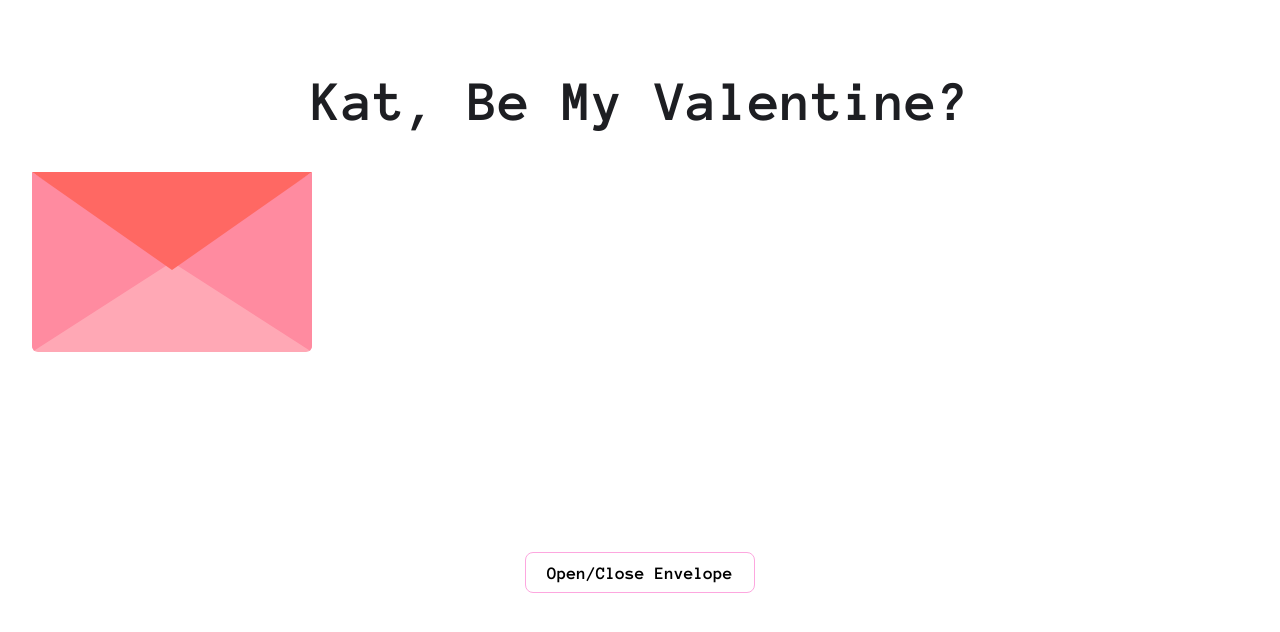
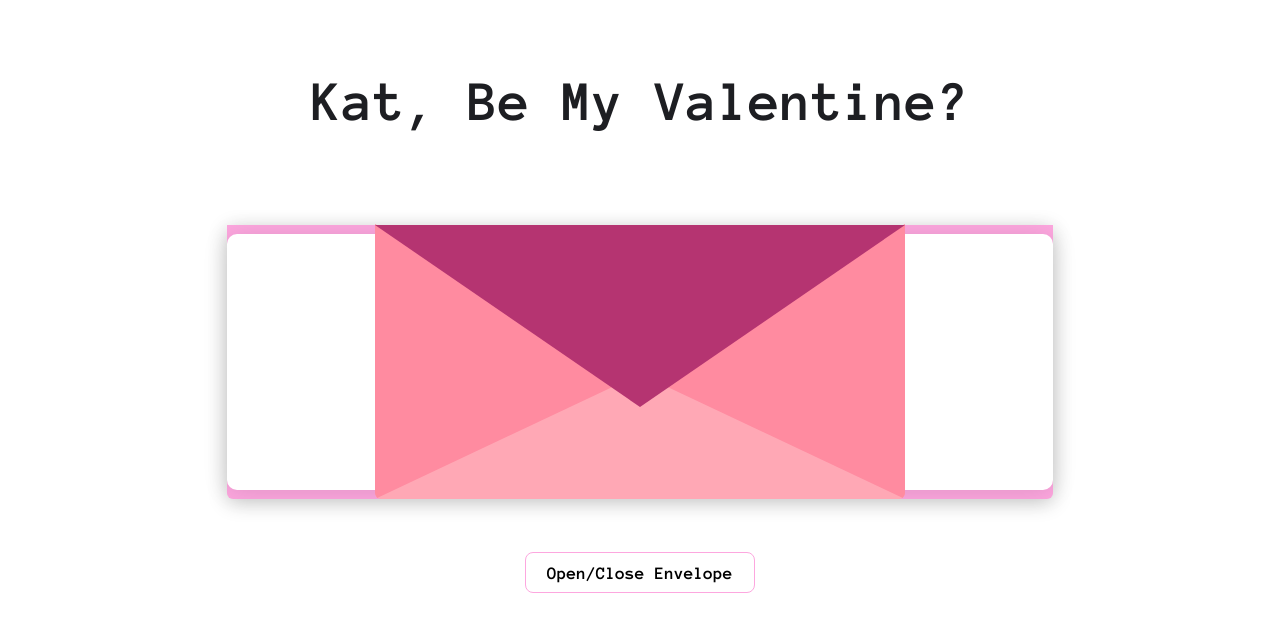
Before and after one commit to essjay05/vday-2024, a React (Vite) app: page / in a window 1280 px wide. Shown: the top 632 px of the page. Built offline with nearby package versions, Linux system fonts and the light colour scheme.

Commit message:
Fixed styles for desktop viewing.

```diff
--- a/src/components/envelope.css
+++ b/src/components/envelope.css
@@ -3,17 +3,23 @@
 /* Envelope */
 .envelope-wrapper {
   height: 380px;
+  display: flex;
+  align-items: center;
+  justify-content: center;
+  margin: 0 auto;
 }
 
-#envelope {
-  position: relative;
-  height: 180px;
-  width: 280px;
+#Envelope {
+  display: flex;
+  align-items: center;
+  justify-content: center;
+  position: static;
+  height: 72%;
+  width: 68%;
   border-bottom-left-radius: 6px;
   border-bottom-right-radius: 6px;
-  margin-left: auto;
-  margin-right: auto;
-  top: 50%;
+  top: 45%;
+  margin: 0 auto;
   background-color: var(--pink-color);
   box-shadow: 0 4px 20px rgba(0,0,0,0.2);
 }
@@ -30,66 +36,20 @@
 }
 
 .flap {
-  border-top: 98px solid #FF6863;
-  border-left: 140px solid transparent;
-  border-right: 140px solid transparent;
-  border-bottom: 82px solid transparent;
+  border-top: 182px solid var(--light-magenta-color);
+  border-left: 265px solid transparent;
+  border-right: 265px solid transparent;
+  border-bottom: 92px solid transparent;
   transform-origin: top;
 }
 
 .pocket {
-  border-left: 140px solid #FF8BA0;
-  border-right: 140px solid #FF8BA0;
-  border-bottom: 90px solid #FFA8B5;
-  border-top: 90px solid transparent;
+  border-left: 265px solid #FF8BA0;
+  border-right: 265px solid #FF8BA0;
+  border-bottom: 125px solid #FFA8B5;
+  border-top: 150px solid transparent;
   border-bottom-left-radius: 6px;
   border-bottom-right-radius: 6px;
-}
-
-.letter {
-  position: relative;
-  background-color: var(--white-color);
-  width: 90%;
-  height: 95%;
-  top: 5%;
-  border-radius: 10px;
-  box-shadow: 0 2px 26px rgba(0, 0, 0, .12);
-  margin-left: auto;
-  margin-right: auto;
-}
-
-.letter:after {
-  content: "";
-  position: absolute;
-  top: 0;
-  bottom: 0;
-  left: 0;
-  right: 0;
-}
-
-.words {
-  position: absolute;
-  left: 10%;
-  width: 80%;
-  height: 14%;
-  font-size: 15px;
-  font-family: Arial, Helvetica, sans-serif;
-  color: var(--white-color);
-}
-
-.line1 {
-  top: 15%;
-}
-.line2 {
-  top: 30%;
-}
-.line3 {
-  top: 50%;
-  text-align: center;
-}
-.line4 {
-  top: 65%;
-  text-align: center;
 }
 
 .open .flap {
@@ -105,13 +65,13 @@
 }
 
 .open .letter {
-  transform: translatey(-80px);
+  transform: translatey(-180px);
   transition: transform 0.4s 0.6s ease, z-index 0.6s;
   z-index: 2;
 }
 
 .close .letter {
-  transform: translatey(0deg);
+  transform: translatey(10deg);
   transition: transform 0.4s ease, z-index 1s;
   z-index: 1;
 }
@@ -121,11 +81,11 @@
   top: 90px;
   left: 0;
   right: 0;
-  z-index: 2;
+  z-index: 100;
 }
 
 .heart {
-  position: absolute;
+  position: relative;
   bottom: 0;
   right: 10%;
 }
@@ -141,6 +101,7 @@
   border-radius: 50px 50px 0 0;
   transform: rotate(-45deg);
   transform-origin: 0 100%;
+  z-index: 100;
 }
 
 .heart:after {
--- a/src/components/envelope.jsx
+++ b/src/components/envelope.jsx
@@ -1,5 +1,6 @@
 import { useEffect, useRef, useState} from "react";
 import './envelope.css'
+import { Letter } from './letter'
 
 export const Envelope = () => {
 
@@ -28,14 +29,7 @@ export const Envelope = () => {
         <div id="Envelope" ref={envelopeRef} className={isOpen ? 'open' : 'close'} onClick={toggleEnvelope}>
           <div className="front flap"></div>
           <div className="front pocket"></div>
-          <div className="letter">
-            <p className="words line1">Are you a software update?</p>
-            <p className="words line2">Because you've got my heart racing.</p>
-            <p className="words line3">My love for you is like a loop:</p>
-            <p className="words line3">...it never ends.</p>
-            <p className="words line4">xoxo...</p>
-            <p className="words line5">Joy</p>
-          </div>
+          <Letter/>
           <div className="hearts">
             <div className="hearts a1"></div>
             <div className="hearts a2"></div>
--- /dev/null
+++ b/src/components/letter.css
@@ -0,0 +1,58 @@
+.letter {
+  position: relative;
+  background-color: var(--white-color);
+  width: 100%;
+  top: 0;
+  border-radius: 10px;
+  box-shadow: 0 2px 26px rgba(0, 0, 0, .12);
+  padding: .5rem;
+}
+
+.letter:after {
+  content: "";
+  position: absolute;
+  top: 0;
+  bottom: 0;
+  left: 0;
+  right: 0;
+}
+
+.open .letter {
+  transform: translatey(-180px);
+  transition: transform 0.4s 0.6s ease, z-index 0.6s;
+  z-index: 2;
+}
+
+.close .letter {
+  transform: translatey(10deg);
+  transition: transform 0.4s ease, z-index 1s;
+  z-index: 1;
+}
+
+.words {
+  position: inherit;
+  width: 100%;
+  height: 14%;
+  font-size: 15px;
+  font-family: "Rock Salt", Helvetica, sans-serif;
+  color: var(--magenta-color);
+}
+
+.line1 {
+  top: 15%;
+}
+.line2 {
+  top: 30%;
+}
+.line3 {
+  top: 50%;
+  text-align: center;
+}
+.line4 {
+  top: 65%;
+  text-align: center;
+}
+.line4 {
+  top: 80%;
+  text-align: center;
+}
--- /dev/null
+++ b/src/components/letter.jsx
@@ -0,0 +1,14 @@
+import './letter.css'
+
+export const Letter = () => {
+  return (
+    <div className="letter">
+      <p className="words line1">Are you a software update?</p>
+      <p className="words line2">Because you've got my heart racing.</p>
+      <p className="words line3">My love for you is like a loop:</p>
+      <p className="words line3">...it never ends.</p>
+      <p className="words line4">xoxo...</p>
+      <p className="words line5">Joy</p>
+    </div>
+  )
+}
```
